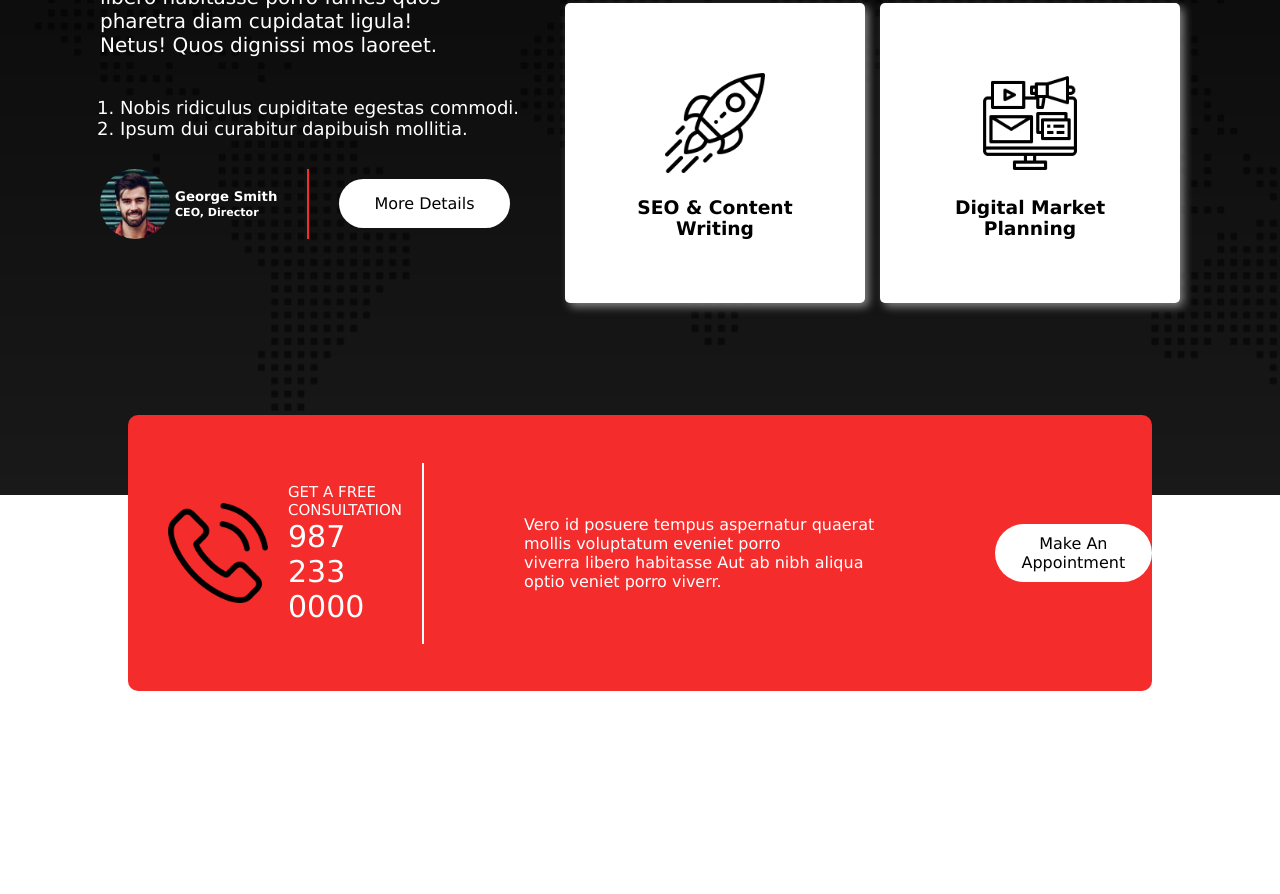
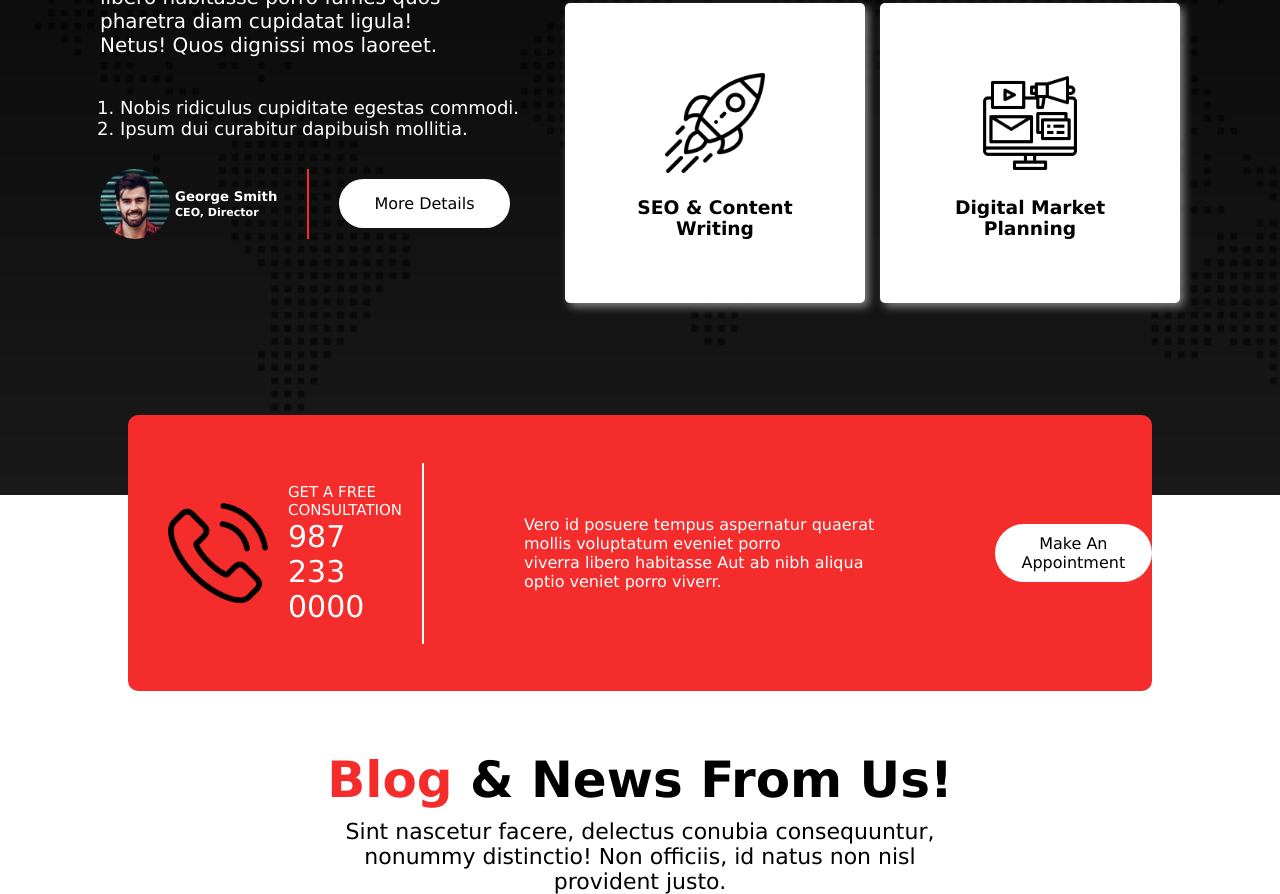
Before and after one commit to WEB-Imran-Hossain/agency-website-one, a plain HTML site: page index.html in a window 1280 px wide. Shown: the part 1394-2288 px from the top of the page. Before the commit the page ends 2085 px from the top, so only its background shows below. Drawn offline with Linux system fonts and the light colour scheme.

Commit message:
added blog section

```diff
--- a/index.html
+++ b/index.html
@@ -97,6 +97,15 @@
 
                 <button class="appointment-button">Make An Appointment</button>
         </div>
+
+        <!-- this is blog container here -->
+
+        <div class="blog-container">
+            <h2 class="blog-title"><span class="title-color">Blog</span> & News From Us!</h2>
+            <p class="blog-description">
+                Sint nascetur facere, delectus conubia consequuntur, nonummy distinctio! Non officiis, id natus non nisl provident justo.
+            </p>
+        </div>
     </main>
     <footer></footer>
 </body>
--- a/styles/style.css
+++ b/styles/style.css
@@ -261,3 +261,20 @@
     font-size: 30px;
     font-style: bold;
 }
+
+/* this is blog container here */
+
+.blog-title{
+    font-size: 50px;
+    font-weight: bold;
+    padding: 10px;
+    text-align: center;
+    margin-top: 50px;
+}
+
+.blog-description{
+    font-size: 22px;
+    width: 50%;
+    margin: auto;
+    text-align: center;
+}
```
